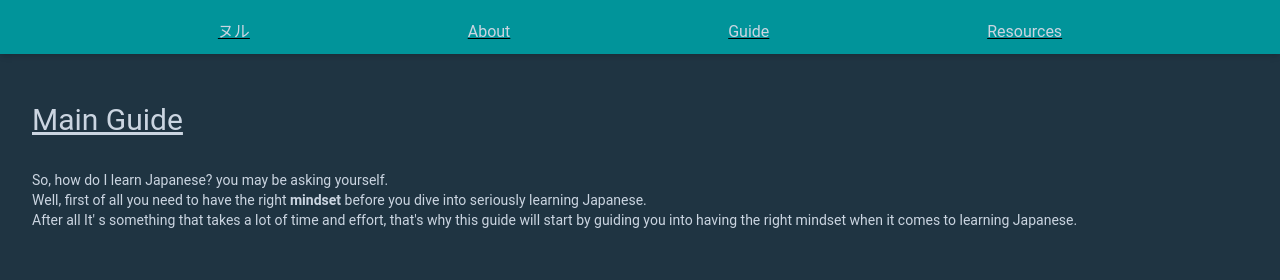
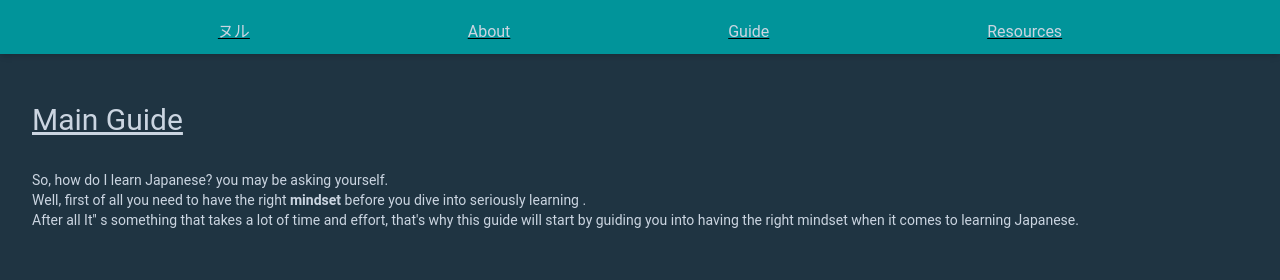
Before and after one commit to Shigure9934/Nulljp, a Next.js app: page /guide in a window 1280 px wide. Shown: the top 280 px of the page. Built offline with nearby package versions, Linux system fonts and the light colour scheme.

Commit message:
Update guide.js

```diff
--- a/pages/guide.js
+++ b/pages/guide.js
@@ -10,8 +10,8 @@ function Guide(){
             </h1>
             <p className='text-sm px-8 pt-8'>
                 So, how do I learn Japanese? you may be asking yourself. <br />
-                Well, first of all you need to have the right <strong> mindset  </strong> before you dive into seriously learning Japanese. <br />
-                After all It' s something that takes a lot of time and effort, that's why this guide will start by guiding you into having the right mindset when it comes to learning Japanese. <br />
+                Well, first of all you need to have the right <strong> mindset  </strong> before you dive into seriously learning . <br />
+                After all It&apos;' s something that takes a lot of time and effort, that&apos;s why this guide will start by guiding you into having the right mindset when it comes to learning Japanese. <br />
             </p>
             <h2 className='flex text-3xl px-8 pt-12 underline'>
                 The Mindset
```
